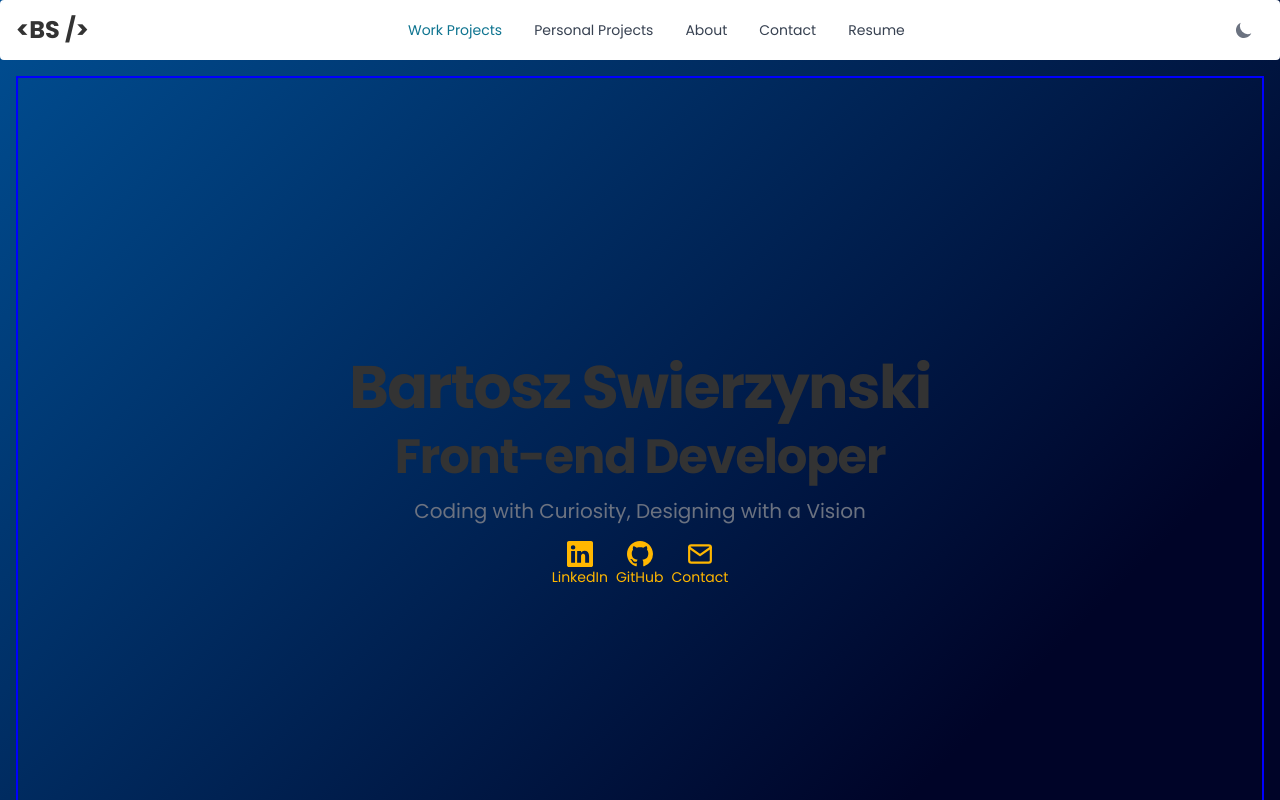
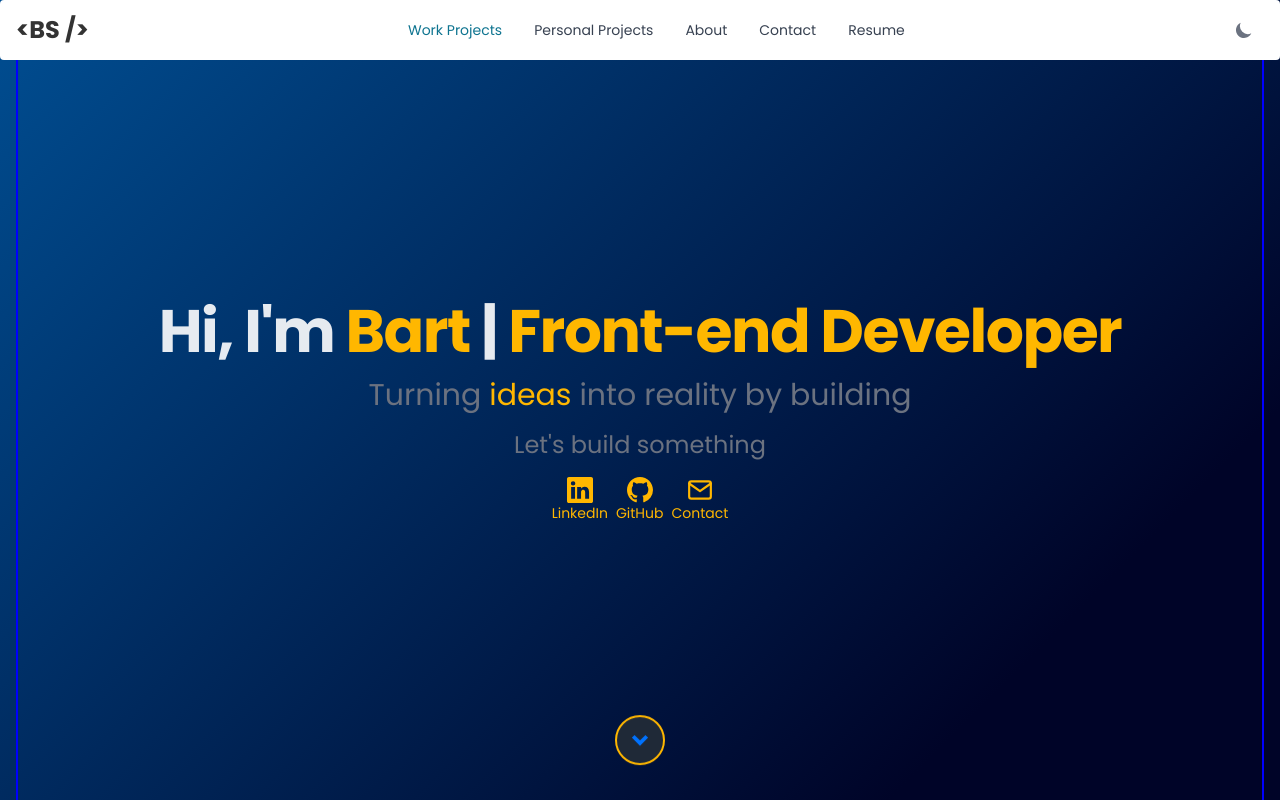
Before and after one commit to bartswierz/portfolio-website-updated, a Next.js app: page / in a window 1280 px wide. Shown: the top 800 px of the page. Built offline with nearby package versions, Linux system fonts and the light colour scheme.

Commit message:
added dropdown arrow button to take user to the about section

```diff
--- /dev/null
+++ b/src/app/components/ArrowScroll.tsx
@@ -0,0 +1,17 @@
+import Link from "next/link";
+import { RiArrowDropDownLine } from "react-icons/ri";
+
+const DropdownArrow = () => {
+  return (
+    <div className="absolute w-full bottom-10 left-[50vw]- left-0 flex justify-center items-center">
+      <Link
+        href="#about"
+        className="w-[50px] h-[50px] rounded-full bg-gray-800 border-2 border-[#ffb700] hover:b flex justify-center items-center animate-bounce hover:border-[#0072fe] transition-all duration-300"
+      >
+        <RiArrowDropDownLine className="text-[#0072fe] w-[64px] h-[64px] hover:text-[#ffb700] transition-all duration-300" />
+      </Link>
+    </div>
+  );
+};
+
+export default DropdownArrow;
--- a/src/app/components/Hero.tsx
+++ b/src/app/components/Hero.tsx
@@ -1,22 +1,31 @@
 import Button from "./Button";
 import IconLink from "./IconLink";
-
+import DropdownArrow from "./ArrowScroll";
 // Reference: https://flowbite.com/docs/components/jumbotron/
 const Hero = () => {
   return (
-    <section className="b w-full min-h-screen flex items-center justify-center">
+    <section className="b w-full min-h-screen flex items-center justify-center relative">
       <div className="py-8 px-4 mx-auto max-w-screen-xl text-center lg:py-16">
-        <h1 className="mb-4 text-4xl font-extrabold tracking-tight leading-none  md:text-5xl lg:text-6xl dark:text-dark">
+        <h1 className="mb-4 text-4xl font-extrabold tracking-tight leading-none  md:text-5xl lg:text-6xl dark:text-dark- text-white/90">
+          Hi, I&apos;m <span className="text-highlight">Bart</span> | <span className="text-highlight">Front-end Developer</span>
+        </h1>
+        <h1 className="mb-4 text-xl font-normal text-gray-500 md:text-3xl sm:px-16 lg:px-48 dark:text-white/90">
+          Turning <span className="text-highlight">ideas</span> into reality by building
+        </h1>
+        <h1 className="mb-4 text-xl font-normal text-gray-500 md:text-2xl sm:px-16 lg:px-48 dark:text-white/90">
+          Let&apos;s build something
+        </h1>
+
+        {/* <h1 className="mb-4 text-4xl font-extrabold tracking-tight leading-none  md:text-5xl lg:text-6xl dark:text-dark- text-white/90">
           Bartosz Swierzynski
-          {/* Who you gonna call? GHOST BOO-STERS */}
         </h1>
-        <h1 className="mb-4 text-2xl font-extrabold tracking-tight leading-none text-gray-900- md:text-5xl lg:text-5xl dark:text-dark">
+        <h1 className="mb-4 text-2xl font-extrabold tracking-tight leading-none text-gray-900- md:text-5xl lg:text-5xl dark:text-dark- text-white/90">
           Front-end Developer
-        </h1>
-        <p className="mb-4 text-lg font-normal text-gray-500 lg:text-xl sm:px-16 lg:px-48 dark:text-gray-400">
+        </h1> */}
+        {/* <p className="mb-4 text-lg font-normal text-gray-500 lg:text-xl sm:px-16 lg:px-48 dark:text-gray-400">
           <span className="dark:text-dark">Coding</span> with <span className="dark:text-dark">Curiosity</span>,{" "}
           <span className="dark:text-dark">Designing</span> with a <span className="dark:text-dark">Vision</span>
-        </p>
+        </p> */}
 
         {/* LINKS */}
         <ul className="text-dark flex flex-row justify-center items-center gap-2 mb-2">
@@ -34,6 +43,7 @@ const Hero = () => {
           <Button text="About" buttonType="secondary" link="#" />
         </div> */}
         {/* TODO - add  */}
+        <DropdownArrow />
       </div>
     </section>
   );
--- a/src/app/components/Navbar.tsx
+++ b/src/app/components/Navbar.tsx
@@ -4,7 +4,7 @@ import { DarkThemeToggle, Flowbite, Navbar } from "flowbite-react";
 
 const Navbar_ = () => {
   return (
-    <Navbar fluid rounded>
+    <Navbar fluid rounded className="fixed z-[9999] w-full">
       <Navbar.Brand href="https://flowbite-react.com">
         <span className="self-center text-2xl font-semibold whitespace-nowrap text-primary hover:text-primary/80 dark:text-dark dark:hover:text-dark/70">
           &lt;BS /&gt;
--- a/tailwind.config.ts
+++ b/tailwind.config.ts
@@ -28,6 +28,7 @@ const config: Config = {
       // },
       textColor: {
         primary: "#333",
+        highlight: "#ffb700",
         hover: "#333",
         dark: "#ffb700",
       },
```
